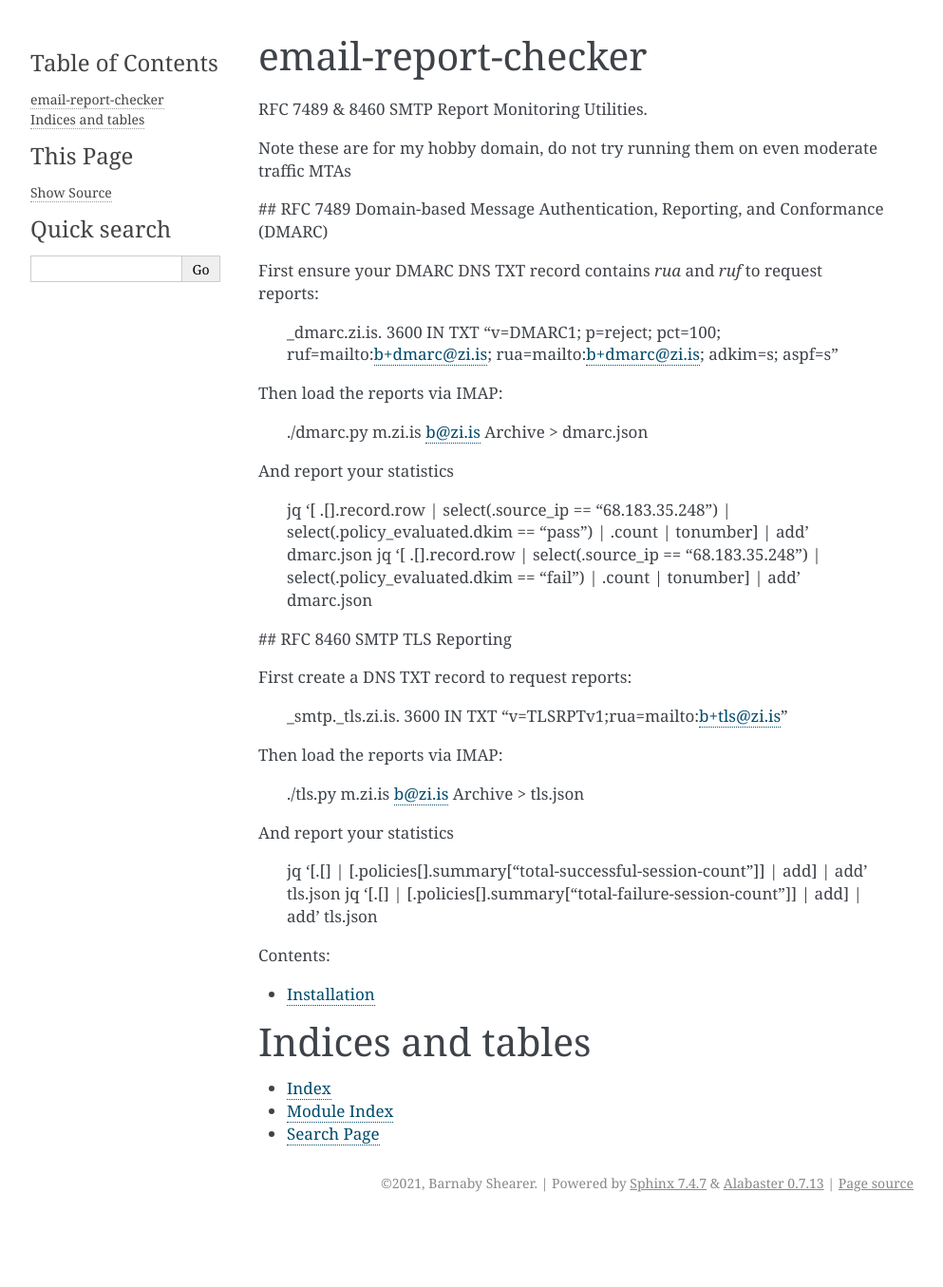
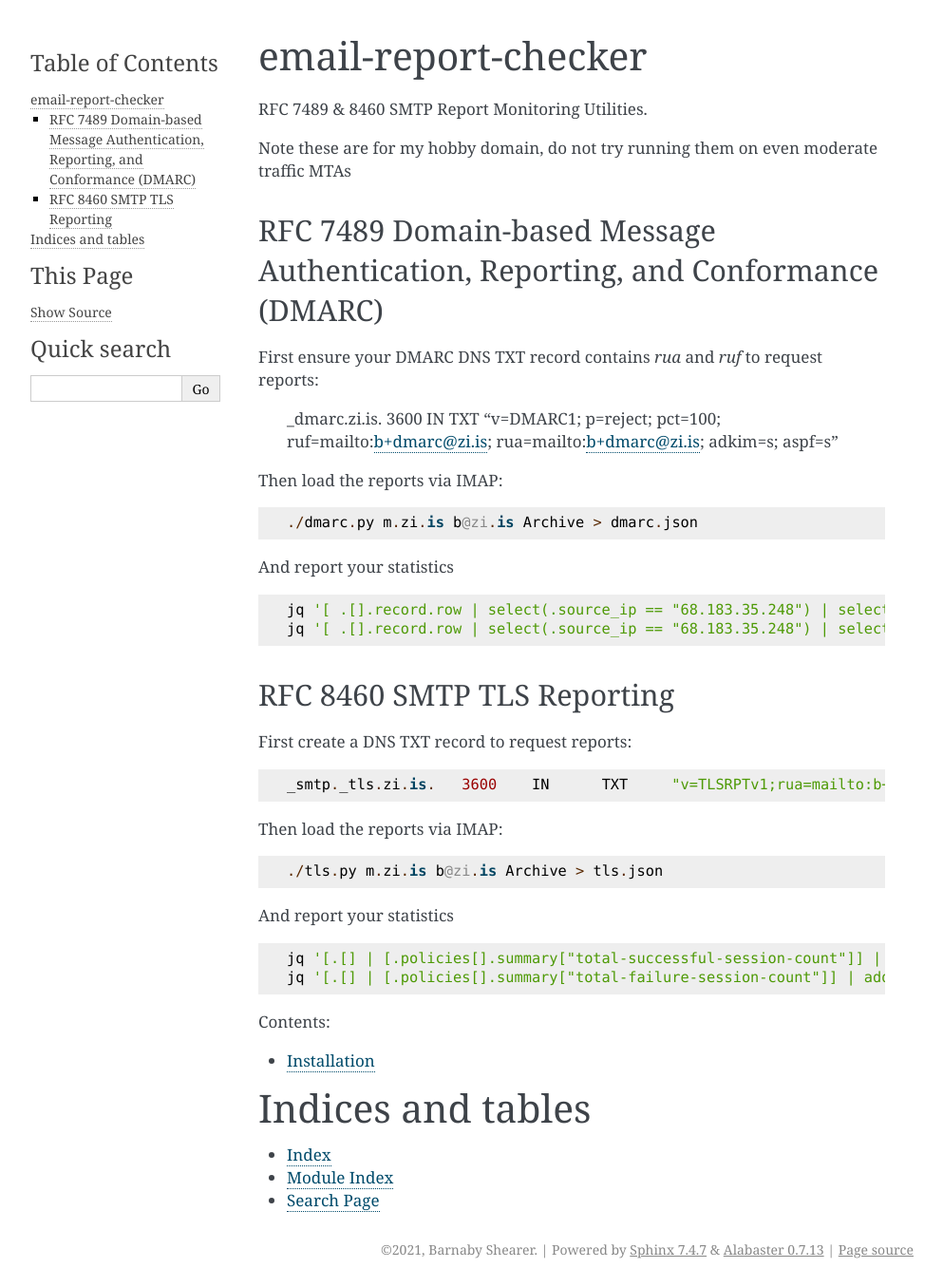
Before and after one commit to BarnabyShearer/email-report-checker, a Sphinx documentation site: the page built from docs/index.rst, in a window 1280 px wide. Shown: the whole page at 95% size, without its empty margins (148-1141 px from the left). Built offline with Sphinx 7.4.7, drawn with Linux system fonts in a browser that asks for light colours; pages that are not in the unit, such as notebooks, are missing from menus; before the commit the page ends 1285 px from its top, so only the background shows below that.

Commit message:
Update docs/index.rst

```diff
--- a/docs/index.rst
+++ b/docs/index.rst
@@ -5,7 +5,8 @@ RFC 7489 & 8460 SMTP Report Monitoring Utilities.
 
 Note these are for my hobby domain, do not try running them on even moderate traffic MTAs
 
-## RFC 7489 Domain-based Message Authentication, Reporting, and Conformance (DMARC)
+RFC 7489 Domain-based Message Authentication, Reporting, and Conformance (DMARC)
+--------------------------------------------------------------------------------
 
 First ensure your DMARC DNS TXT record contains `rua` and `ruf` to request reports:
 
@@ -13,28 +14,40 @@ First ensure your DMARC DNS TXT record contains `rua` and `ruf` to request repor
 
 Then load the reports via IMAP:
 
+::
+
     ./dmarc.py m.zi.is b@zi.is Archive > dmarc.json
 
 And report your statistics
+
+::
 
     jq '[ .[].record.row | select(.source_ip == "68.183.35.248") | select(.policy_evaluated.dkim == "pass") | .count | tonumber] | add' dmarc.json
     jq '[ .[].record.row | select(.source_ip == "68.183.35.248") | select(.policy_evaluated.dkim == "fail") | .count | tonumber] | add' dmarc.json
 
 
-## RFC 8460 SMTP TLS Reporting
+RFC 8460 SMTP TLS Reporting
+---------------------------
 
 First create a DNS TXT record to request reports:
+
+::
 
     _smtp._tls.zi.is.	3600	IN	TXT	"v=TLSRPTv1;rua=mailto:b+tls@zi.is"
 
 Then load the reports via IMAP:
 
+::
+
     ./tls.py m.zi.is b@zi.is Archive > tls.json
 
 And report your statistics
 
+::
+
     jq '[.[] | [.policies[].summary["total-successful-session-count"]] | add] | add' tls.json
     jq '[.[] | [.policies[].summary["total-failure-session-count"]] | add] | add' tls.json
+
 
 
 .. toctree::
```
